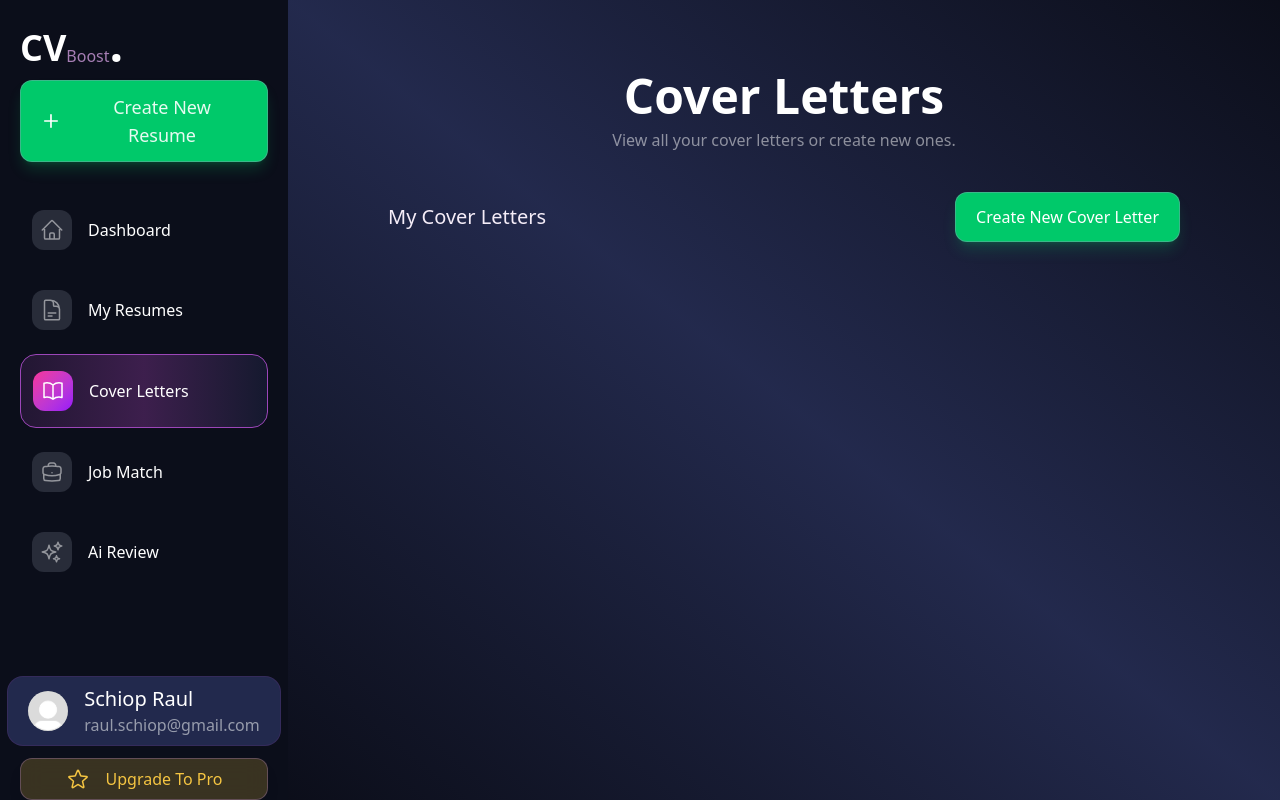
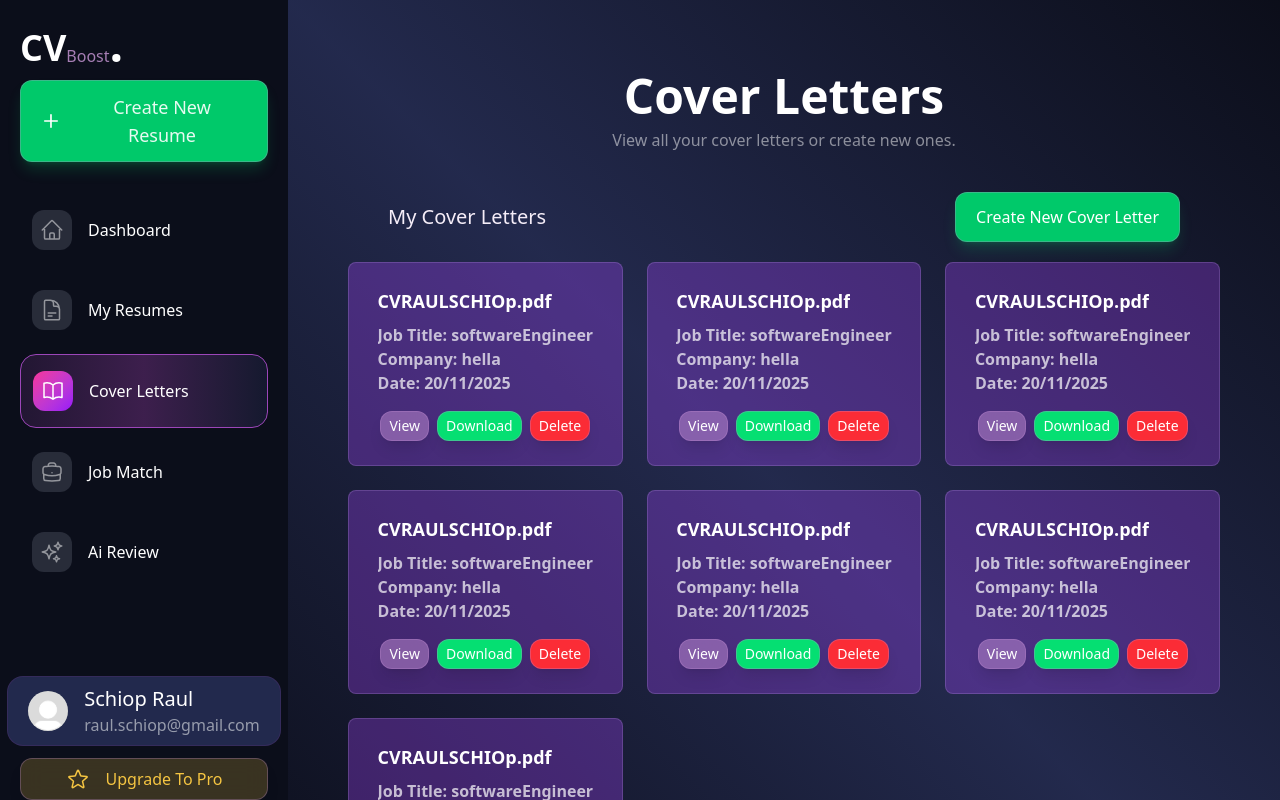
Before and after one commit to RaulSchiop/CVBoost, a Next.js app in the folder frontend/: page /tools/coverLetter in a window 1280 px wide. Shown: the top 800 px of the page. Built offline with nearby package versions, Linux system fonts and the light colour scheme.

Commit message:
cover letter list done

```diff
--- a/frontend/src/app/tools/coverLetter/page.tsx
+++ b/frontend/src/app/tools/coverLetter/page.tsx
@@ -1,9 +1,63 @@
 "use client";
 import GreenBtn from "@/Components/Buttons/GreenBtn";
+import SmallBtn from "@/Components/Buttons/SmallMainBtn";
+import List from "@/Components/List/ClasicList";
 import { motion } from "motion/react";
+import Image from "next/image";
 import Link from "next/link";
 
 export default function CoverLetter() {
+   const resumesList = [
+      {
+         id: 1,
+         name: "CVRAULSCHIOp.pdf",
+         Company: "hella",
+         jobTitle: "softwareEngineer",
+         createdDate: "20/11/2025",
+      },
+      {
+         id: 1,
+         name: "CVRAULSCHIOp.pdf",
+         Company: "hella",
+         jobTitle: "softwareEngineer",
+         createdDate: "20/11/2025",
+      },
+      {
+         id: 1,
+         name: "CVRAULSCHIOp.pdf",
+         Company: "hella",
+         jobTitle: "softwareEngineer",
+         createdDate: "20/11/2025",
+      },
+      {
+         id: 1,
+         name: "CVRAULSCHIOp.pdf",
+         Company: "hella",
+         jobTitle: "softwareEngineer",
+         createdDate: "20/11/2025",
+      },
+      {
+         id: 1,
+         name: "CVRAULSCHIOp.pdf",
+         Company: "hella",
+         jobTitle: "softwareEngineer",
+         createdDate: "20/11/2025",
+      },
+      {
+         id: 1,
+         name: "CVRAULSCHIOp.pdf",
+         Company: "hella",
+         jobTitle: "softwareEngineer",
+         createdDate: "20/11/2025",
+      },
+      {
+         id: 1,
+         name: "CVRAULSCHIOp.pdf",
+         Company: "hella",
+         jobTitle: "softwareEngineer",
+         createdDate: "20/11/2025",
+      },
+   ];
    return (
       <div className="w-full min-h-screen p-10 md:p-15 bg-gradient-to-bl from-contrast-500/20 via-contrast-500/60 to-contrast-500/20">
          <div className="flex items-center flex-col justify-center mb-10 mt-3 gap-2">
@@ -25,12 +79,76 @@ export default function CoverLetter() {
                View all your cover letters or create new ones.
             </motion.p>
          </div>
-         <div className="flex items-center justify-between px-10">
-            <h2 className="text-accent-950 text-xl">My Cover Letters</h2>
+         <div className="flex items-center justify-between lg:px-10 mb-5">
+            <motion.h2
+               initial={{ opacity: 0, y: -500 }}
+               animate={{ opacity: 1, y: 0 }}
+               transition={{ type: "spring", duration: 0.5 }}
+               className="text-accent-950 text-xl"
+            >
+               My Cover Letters
+            </motion.h2>
             <Link href={"/tools/coverLetter/createCoverLetters"}>
                <GreenBtn> Create New Cover Letter</GreenBtn>
             </Link>
          </div>
+
+         {resumesList.length > 0 ? (
+            <List>
+               {resumesList.map((file, index) => (
+                  <motion.li
+                     initial={{ opacity: 0 }}
+                     animate={{ opacity: 1 }}
+                     exit={{ opacity: 0 }}
+                     transition={{
+                        type: "spring",
+                        duration: 1.5,
+                        delay: index * 0.1,
+                     }}
+                     key={index}
+                     className="bg-purple-500/30 border border-purple-300/20 rounded-lg overflow-hidden"
+                  >
+                     <div className=" flex flex-col gap-2 p-6 items-center justify-center">
+                        <div className=" flex items-start justify-between flex-col mb-2">
+                           <h3 className="text-white text-lg font-bold truncate mb-2">
+                              {file.name}
+                           </h3>
+                           <h3 className="text-white/70  font-bold truncate">
+                              Job Title: {file.jobTitle}
+                           </h3>
+                           <h3 className="text-white/70  font-bold truncate">
+                              Company: {file.Company}
+                           </h3>
+                           <h3 className="text-white/70  font-bold truncate ">
+                              Date: {file.createdDate}
+                           </h3>
+                        </div>
+
+                        <div className="flex gap-2  ">
+                           <SmallBtn ClassName="text-sm">View</SmallBtn>
+                           <SmallBtn ClassName="text-sm bg-green-400">
+                              Download
+                           </SmallBtn>
+                           <SmallBtn ClassName="text-sm" color="bg-red-500">
+                              Delete
+                           </SmallBtn>
+                        </div>
+                     </div>
+                  </motion.li>
+               ))}
+            </List>
+         ) : (
+            <div className="w-full h-full flex items-center justify-center flex-col mt-20">
+               <h1 className="text-accent-600 text-3xl font-bold">
+                  {" "}
+                  No Cover Letter{" "}
+               </h1>
+               <p className="text-accent-950/70 text-lg text-center">
+                  Curentlry you have no Cover Letter. Create new cover letter
+                  with Ai.{" "}
+               </p>
+            </div>
+         )}
       </div>
    );
 }
```
